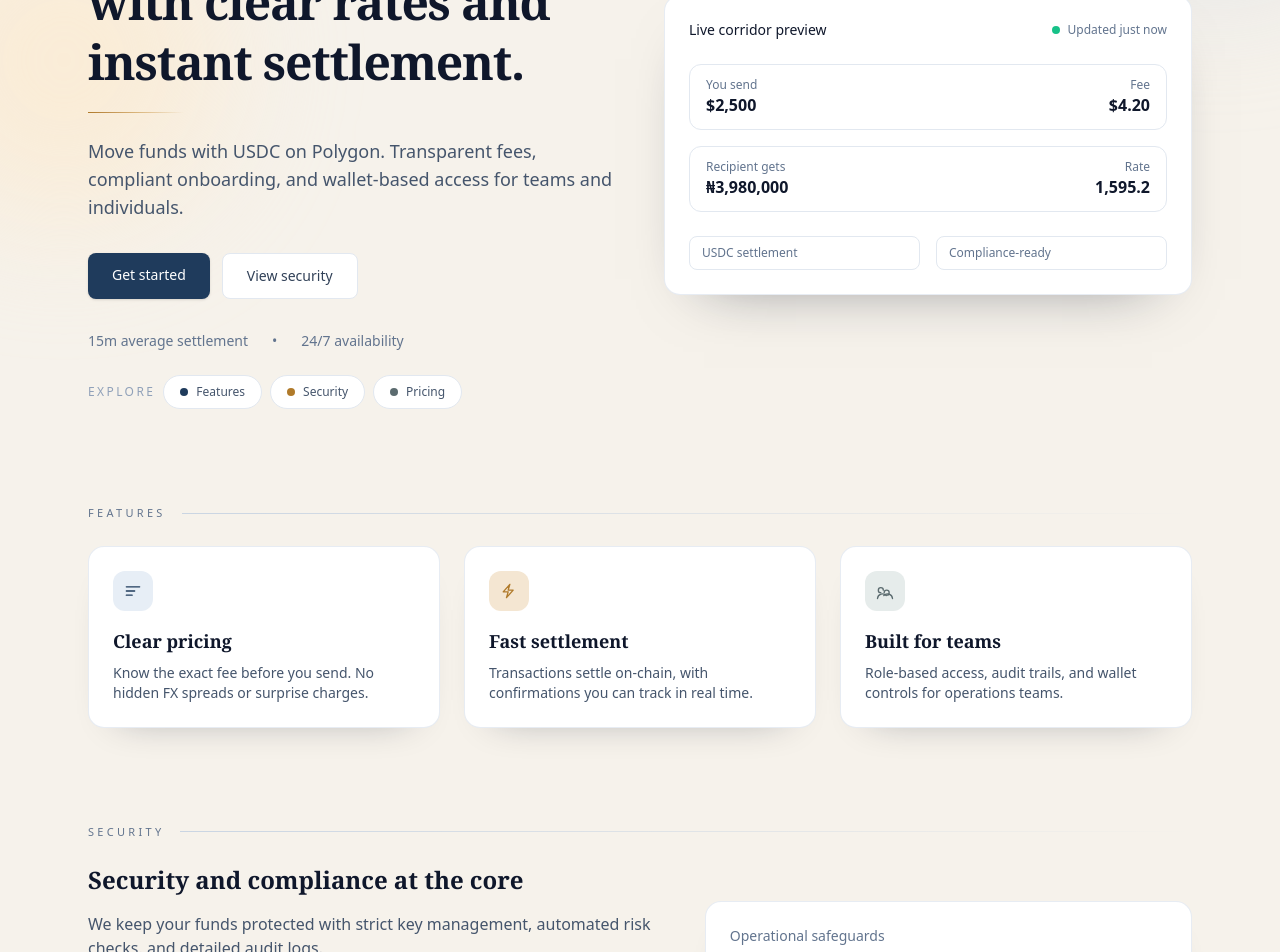
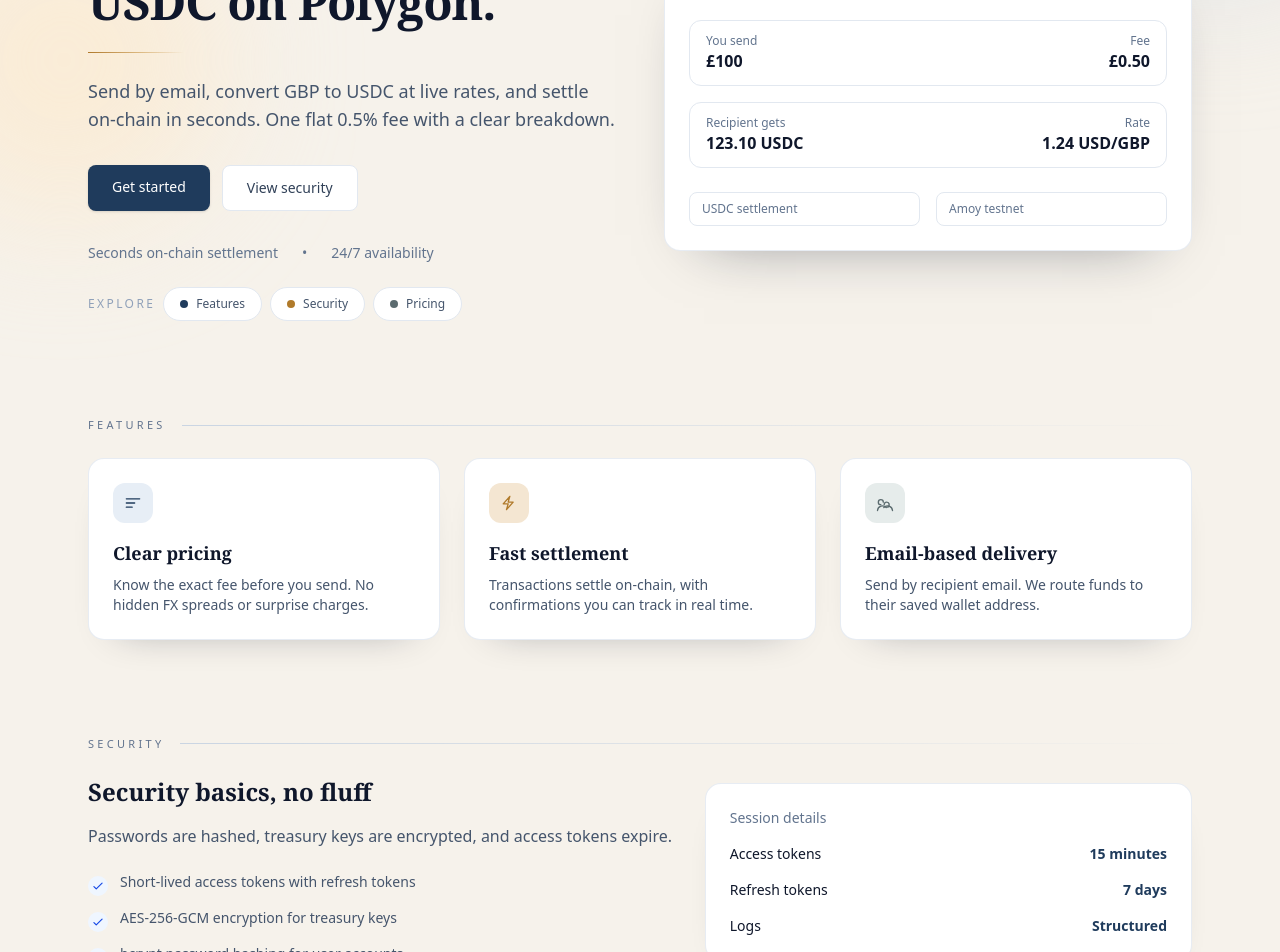
Before and after one commit to dax-side/cross_payment, a React app in the folder frontend/: page / in a window 1280 px wide. Shown: the part 260-1212 px from the top of the page. Built offline with nearby package versions, Linux system fonts and the light colour scheme; no server answers; the HTML template or start-up script is replaced by a standard one.

Commit message:
refactor: update Landing page content for clarity on GBP to USDC transfers and fees

```diff
--- a/frontend/src/pages/Landing.tsx
+++ b/frontend/src/pages/Landing.tsx
@@ -44,12 +44,12 @@ export default function Landing() {
                 Cross-border payments, simplified
               </p>
               <h2 className="text-4xl md:text-5xl font-serif font-semibold tracking-tight leading-tight mb-5">
-                Send money globally with clear rates and instant settlement.
+                Send GBP. Settle in USDC on Polygon.
               </h2>
               <div className="h-px w-24 bg-gradient-to-r from-[#b07a2a] via-[#d9b47a] to-transparent mb-6" />
               <p className="text-lg text-slate-600 mb-8">
-                Move funds with USDC on Polygon. Transparent fees, compliant onboarding, and
-                wallet-based access for teams and individuals.
+                Send by email, convert GBP to USDC at live rates, and settle on-chain in
+                seconds. One flat 0.5% fee with a clear breakdown.
               </p>
               <div className="flex flex-wrap gap-3">
                 <Link
@@ -66,7 +66,7 @@ export default function Landing() {
                 </a>
               </div>
               <div className="mt-8 flex items-center gap-6 text-sm text-slate-500">
-                <span>15m average settlement</span>
+                <span>Seconds on-chain settlement</span>
                 <span>•</span>
                 <span>24/7 availability</span>
               </div>
@@ -97,37 +97,37 @@ export default function Landing() {
             </div>
             <div className="bg-white border border-slate-200/80 rounded-2xl shadow-[0_24px_60px_-40px_rgba(15,23,42,0.55)] p-6">
               <div className="flex items-center justify-between mb-6">
-                <p className="text-sm font-medium">Live corridor preview</p>
+                <p className="text-sm font-medium">Sample transfer</p>
                 <span className="text-xs text-slate-500 inline-flex items-center gap-2">
                   <span className="h-2 w-2 rounded-full bg-emerald-500 animate-pulse" />
-                  Updated just now
+                  Example only
                 </span>
               </div>
               <div className="space-y-4">
                 <div className="flex items-center justify-between rounded-xl border border-slate-200 px-4 py-3">
                   <div>
                     <p className="text-xs text-slate-500">You send</p>
-                    <p className="text-base font-semibold">$2,500</p>
+                    <p className="text-base font-semibold">£100</p>
                   </div>
                   <div className="text-right">
                     <p className="text-xs text-slate-500">Fee</p>
-                    <p className="text-base font-semibold">$4.20</p>
+                    <p className="text-base font-semibold">£0.50</p>
                   </div>
                 </div>
                 <div className="flex items-center justify-between rounded-xl border border-slate-200 px-4 py-3">
                   <div>
                     <p className="text-xs text-slate-500">Recipient gets</p>
-                    <p className="text-base font-semibold">₦3,980,000</p>
+                    <p className="text-base font-semibold">123.10 USDC</p>
                   </div>
                   <div className="text-right">
                     <p className="text-xs text-slate-500">Rate</p>
-                    <p className="text-base font-semibold">1,595.2</p>
+                    <p className="text-base font-semibold">1.24 USD/GBP</p>
                   </div>
                 </div>
               </div>
               <div className="mt-6 grid grid-cols-2 gap-4 text-xs text-slate-500">
                 <div className="rounded-lg border border-slate-200 px-3 py-2">USDC settlement</div>
-                <div className="rounded-lg border border-slate-200 px-3 py-2">Compliance-ready</div>
+                <div className="rounded-lg border border-slate-200 px-3 py-2">Amoy testnet</div>
               </div>
             </div>
           </section>
@@ -168,9 +168,9 @@ export default function Landing() {
                     <path d="M3 21a6 6 0 0 1 10.5-3.5M10.5 17.5A6 6 0 0 1 21 21" strokeLinecap="round" />
                   </svg>
                 </div>
-                <h3 className="text-lg font-serif font-semibold mb-2">Built for teams</h3>
+                <h3 className="text-lg font-serif font-semibold mb-2">Email-based delivery</h3>
                 <p className="text-sm text-slate-600">
-                  Role-based access, audit trails, and wallet controls for operations teams.
+                  Send by recipient email. We route funds to their saved wallet address.
                 </p>
               </div>
             </div>
@@ -184,10 +184,9 @@ export default function Landing() {
             </div>
             <div className="grid lg:grid-cols-[1.2fr_1fr] gap-8 items-center">
               <div>
-                <h3 className="text-2xl font-serif font-semibold mb-4">Security and compliance at the core</h3>
+                <h3 className="text-2xl font-serif font-semibold mb-4">Security basics, no fluff</h3>
                 <p className="text-slate-600 mb-6">
-                  We keep your funds protected with strict key management, automated risk checks,
-                  and detailed audit logs.
+                  Passwords are hashed, treasury keys are encrypted, and access tokens expire.
                 </p>
                 <ul className="space-y-3 text-sm text-slate-600">
                   <li className="flex items-start gap-3">
@@ -196,7 +195,7 @@ export default function Landing() {
                         <path d="M5 13l4 4L19 7" strokeLinecap="round" strokeLinejoin="round" />
                       </svg>
                     </span>
-                    Token lifecycle controls for access and refresh flows
+                    Short-lived access tokens with refresh tokens
                   </li>
                   <li className="flex items-start gap-3">
                     <span className="mt-1 h-5 w-5 rounded-full bg-blue-50 text-blue-700 flex items-center justify-center">
@@ -204,7 +203,7 @@ export default function Landing() {
                         <path d="M5 13l4 4L19 7" strokeLinecap="round" strokeLinejoin="round" />
                       </svg>
                     </span>
-                    Signed transaction approvals with anomaly detection
+                    AES-256-GCM encryption for treasury keys
                   </li>
                   <li className="flex items-start gap-3">
                     <span className="mt-1 h-5 w-5 rounded-full bg-blue-50 text-blue-700 flex items-center justify-center">
@@ -212,20 +211,24 @@ export default function Landing() {
                         <path d="M5 13l4 4L19 7" strokeLinecap="round" strokeLinejoin="round" />
                       </svg>
                     </span>
-                    Continuous monitoring with instant incident alerts
+                    bcrypt password hashing for user accounts
                   </li>
                 </ul>
               </div>
               <div className="bg-white border border-slate-200/80 rounded-2xl p-6 shadow-[0_18px_40px_-32px_rgba(15,23,42,0.45)]">
-                <p className="text-sm text-slate-500 mb-4">Operational safeguards</p>
+                <p className="text-sm text-slate-500 mb-4">Session details</p>
                 <div className="space-y-4">
                   <div className="flex items-center justify-between">
-                    <span className="text-sm">Wallet approvals</span>
-                    <span className="text-sm font-semibold text-[#1f3b5c]">4 eyes</span>
+                    <span className="text-sm">Access tokens</span>
+                    <span className="text-sm font-semibold text-[#1f3b5c]">15 minutes</span>
                   </div>
                   <div className="flex items-center justify-between">
-                    <span className="text-sm">Transaction limits</span>
-                    <span className="text-sm font-semibold text-[#1f3b5c]">Configurable</span>
+                    <span className="text-sm">Refresh tokens</span>
+                    <span className="text-sm font-semibold text-[#1f3b5c]">7 days</span>
+                  </div>
+                  <div className="flex items-center justify-between">
+                    <span className="text-sm">Logs</span>
+                    <span className="text-sm font-semibold text-[#1f3b5c]">Structured</span>
                   </div>
                 </div>
               </div>
@@ -245,7 +248,7 @@ export default function Landing() {
                   <div>
                     <h3 className="text-2xl font-serif font-semibold mb-2">Simple pricing</h3>
                     <p className="text-slate-600">
-                      One transparent fee per transfer. Volume pricing for enterprise accounts.
+                      One transparent fee per transfer. 0.5% with a £0.01 minimum.
                     </p>
                   </div>
                   <Link
```
